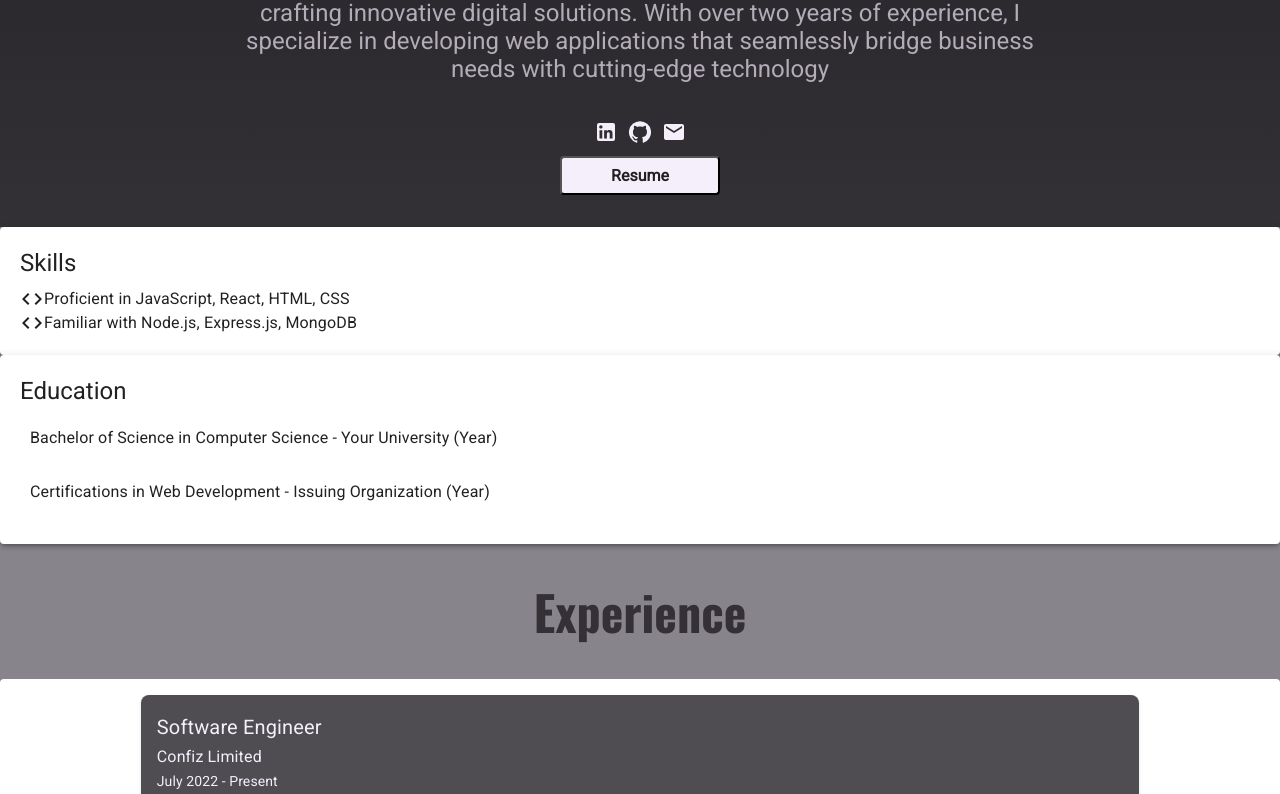
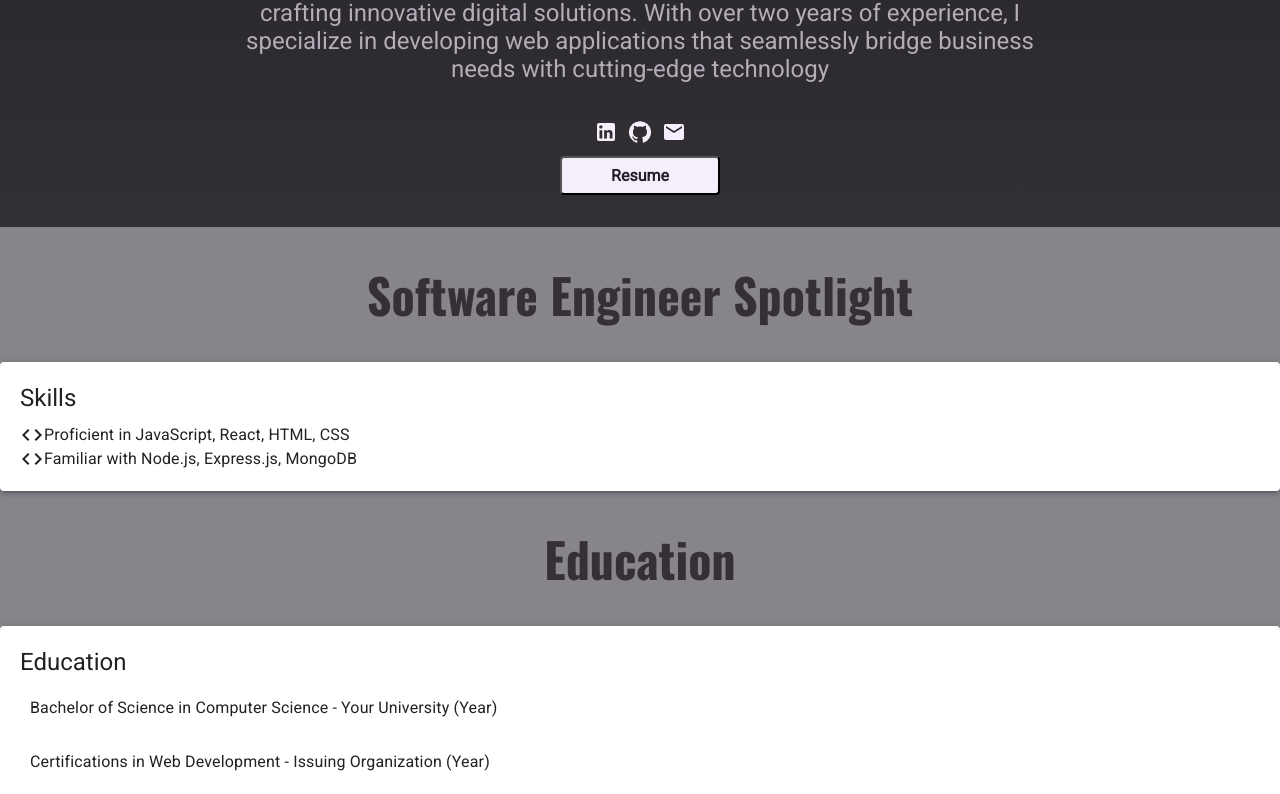
Before and after one commit to arahman01/personal-site, a Next.js app: page / in a window 1280 px wide. Shown: the part 449-1243 px from the top of the page. Built offline with nearby package versions, Linux system fonts and the light colour scheme.

Commit message:
about me section headings

```diff
--- a/components/education/education.js
+++ b/components/education/education.js
@@ -1,9 +1,12 @@
-import React from "react";
+import React, { Fragment } from "react";
 import { Paper, Typography } from "@mui/material";
 import classes from "./education.module.css";
+import commonStyles from "../../styles/common.module.css";
 
 const Education = () => {
   return (
+    <Fragment>
+      <h1 className={commonStyles.pageSectionHeading}>Education</h1>
       <Paper elevation={3} className={classes.section}>
         <Typography variant="h5" gutterBottom>
           Education
@@ -20,6 +23,7 @@ const Education = () => {
         </Paper>
         {/* Add more education details as needed */}
       </Paper>
+    </Fragment>
   );
 };
 
--- a/components/skills/skills.js
+++ b/components/skills/skills.js
@@ -1,10 +1,15 @@
-import React from "react";
+import React, { Fragment } from "react";
 import { Paper, Typography } from "@mui/material";
 import { Code } from "@mui/icons-material";
 import classes from "./skills.module.css";
+import commonStyles from "../../styles/common.module.css";
 
 const Skills = () => {
   return (
+    <Fragment>
+      <h1 className={commonStyles.pageSectionHeading}>
+        Software Engineer Spotlight
+      </h1>
       <Paper elevation={3} className={classes.section}>
         <Typography variant="h5" gutterBottom>
           Skills
@@ -23,6 +28,7 @@ const Skills = () => {
         </div>
         {/* Add more skills as needed */}
       </Paper>
+    </Fragment>
   );
 };
 
```
Lines whose indentation alone changed are shown as unchanged.
